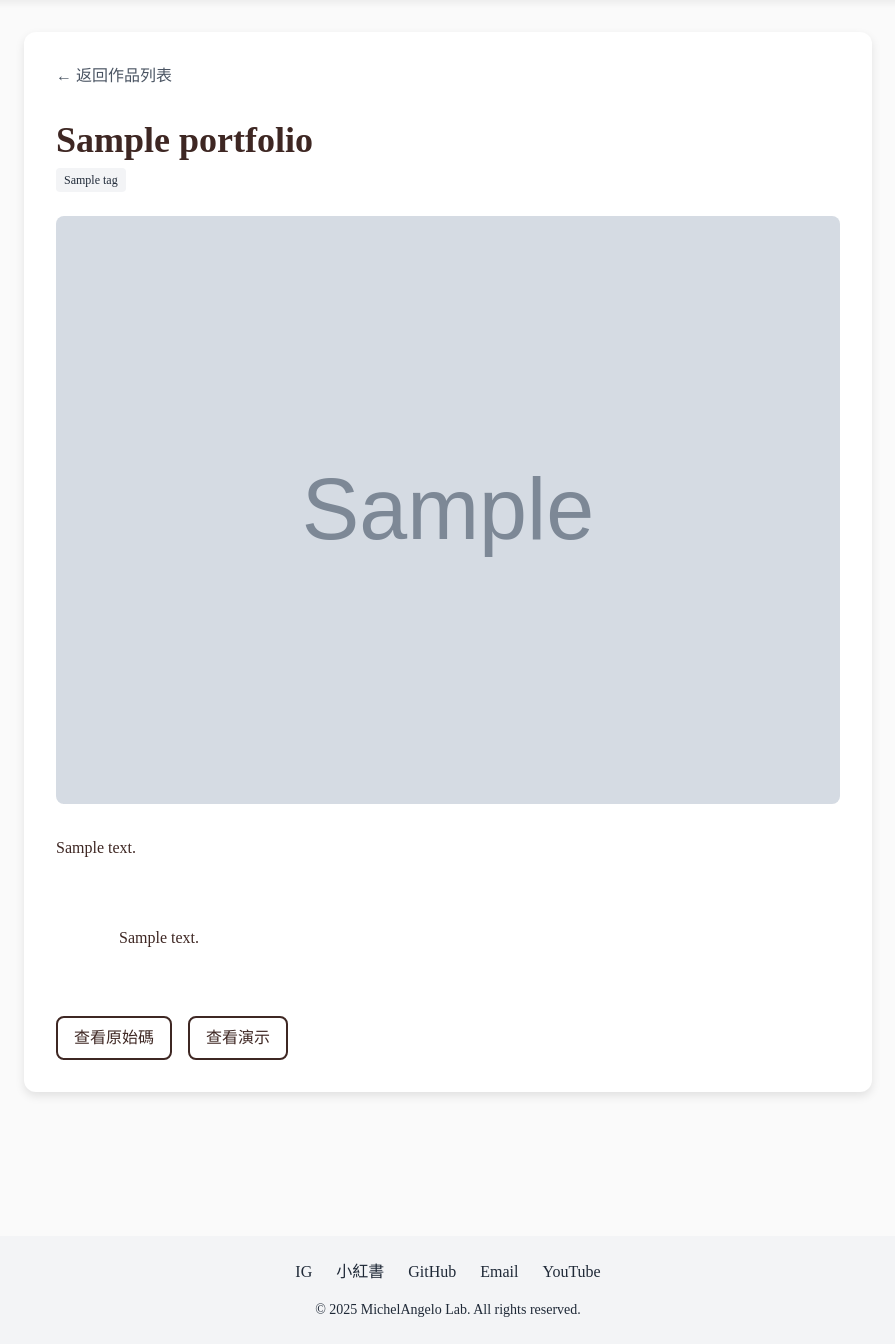
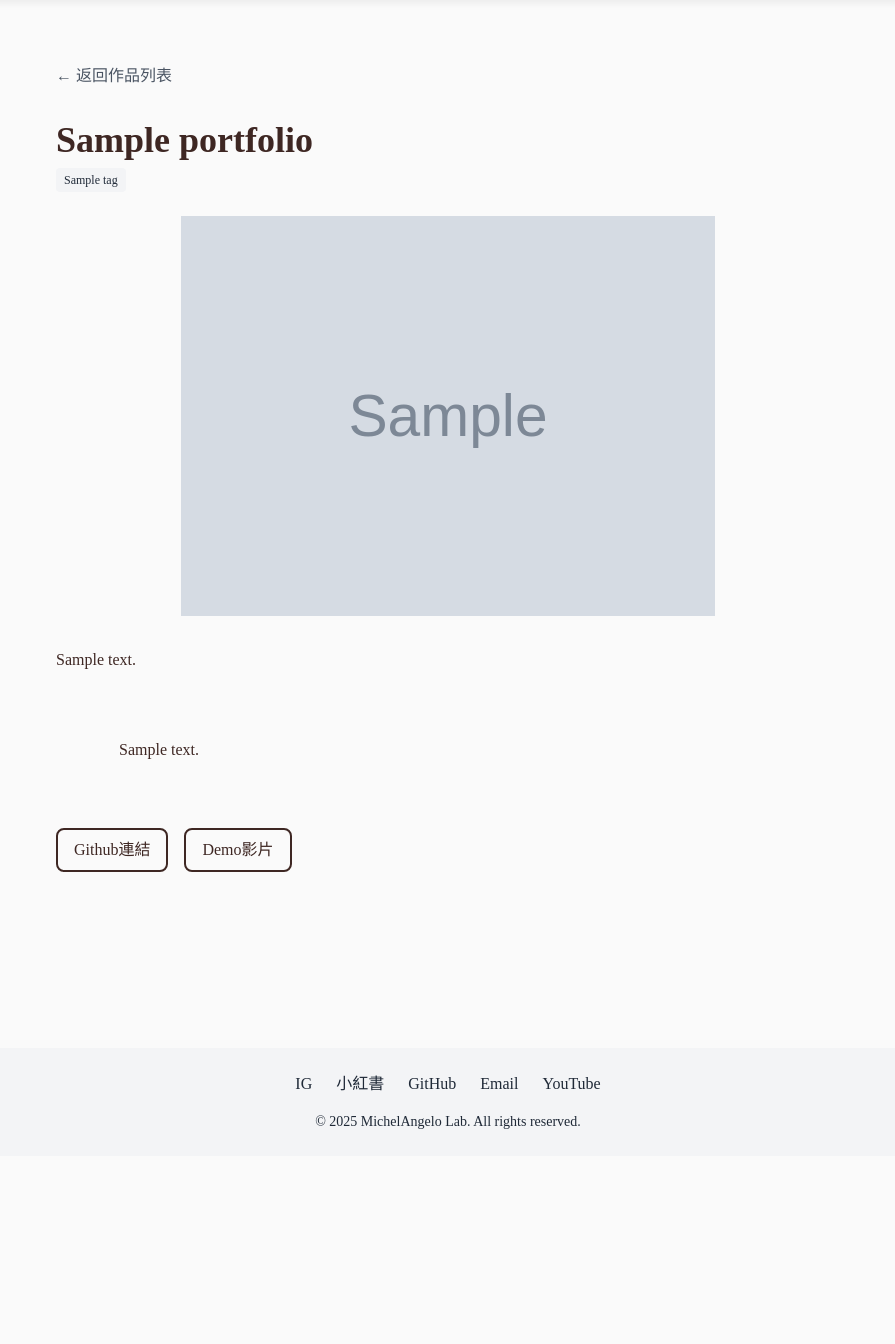
Before and after one commit to angelo20011016/angelo20011016.github.io, a Flask app: template templates/portfolio_detail.html in a window 1280 px wide. Shown: the part 64-1408 px from the top of the page, without its empty margins (192-1087 px from the left). After the commit the page ends 1193 px from the top, so only its background shows below. Run offline with Flask 3, Linux system fonts and the light colour scheme; the template is opened without the code that fills it: most values are stand-ins (such as "Sample title", 1, 10 or a date in 2020); grey boxes marked "Sample" are stand-in pictures; some libraries are stand-ins or nearby versions.

Commit message:
預覽卡片格式化

```diff
--- a/templates/portfolio.html
+++ b/templates/portfolio.html
@@ -13,6 +13,12 @@
     .card:hover { transform: translateY(-5px); }
     .btn { border: 2px solid #3E2723; color: #3E2723; transition: all 0.3s ease; }
     .btn:hover { background: #3E2723; color: white; }
+    .card img {
+      width: 100%;         /* 寬度統一佔滿卡片 */
+      height: 220px;       /* 高度固定 */
+      object-fit: cover;   /* 裁切並保持覆蓋 */
+      object-position: center; /* 居中裁切 */
+    }
   </style>
 </head>
 <body>
--- a/templates/portfolio_detail.html
+++ b/templates/portfolio_detail.html
@@ -8,7 +8,11 @@
   <style>
     body { background-color: #FAFAFA; color: #3E2723; font-family: 'Lora', serif; }
     .navbar { background: rgba(250, 250, 250, 0.9); box-shadow: 0 4px 6px rgba(0, 0, 0, 0.05); }
-    .content-container { background: #FFFFFF; box-shadow: 0px 4px 10px rgba(0, 0, 0, 0.1); border-radius: 12px; }
+    .content-container img:first-of-type {
+      max-height: 400px;
+      width: 100%;
+      object-fit: contain;
+    }
     .btn { border: 2px solid #3E2723; color: #3E2723; transition: all 0.3s ease; }
     .btn:hover { background: #3E2723; color: white; }
   </style>
@@ -61,11 +65,11 @@
       </div>
       <div class="mt-8 flex gap-4">
         {% if portfolio.github_url %}
-        <a href="{{ portfolio.github_url }}" target="_blank" class="btn px-4 py-2 rounded-lg">查看原始碼</a>
+        <a href="{{ portfolio.github_url }}" target="_blank" class="btn px-4 py-2 rounded-lg">Github連結</a>
         {% endif %}
 
         {% if portfolio.demo_url %}
-        <a href="{{ portfolio.demo_url }}" target="_blank" class="btn px-4 py-2 rounded-lg">查看演示</a>
+        <a href="{{ portfolio.demo_url }}" target="_blank" class="btn px-4 py-2 rounded-lg">Demo影片</a>
         {% endif %}
       </div>
     </div>
```
